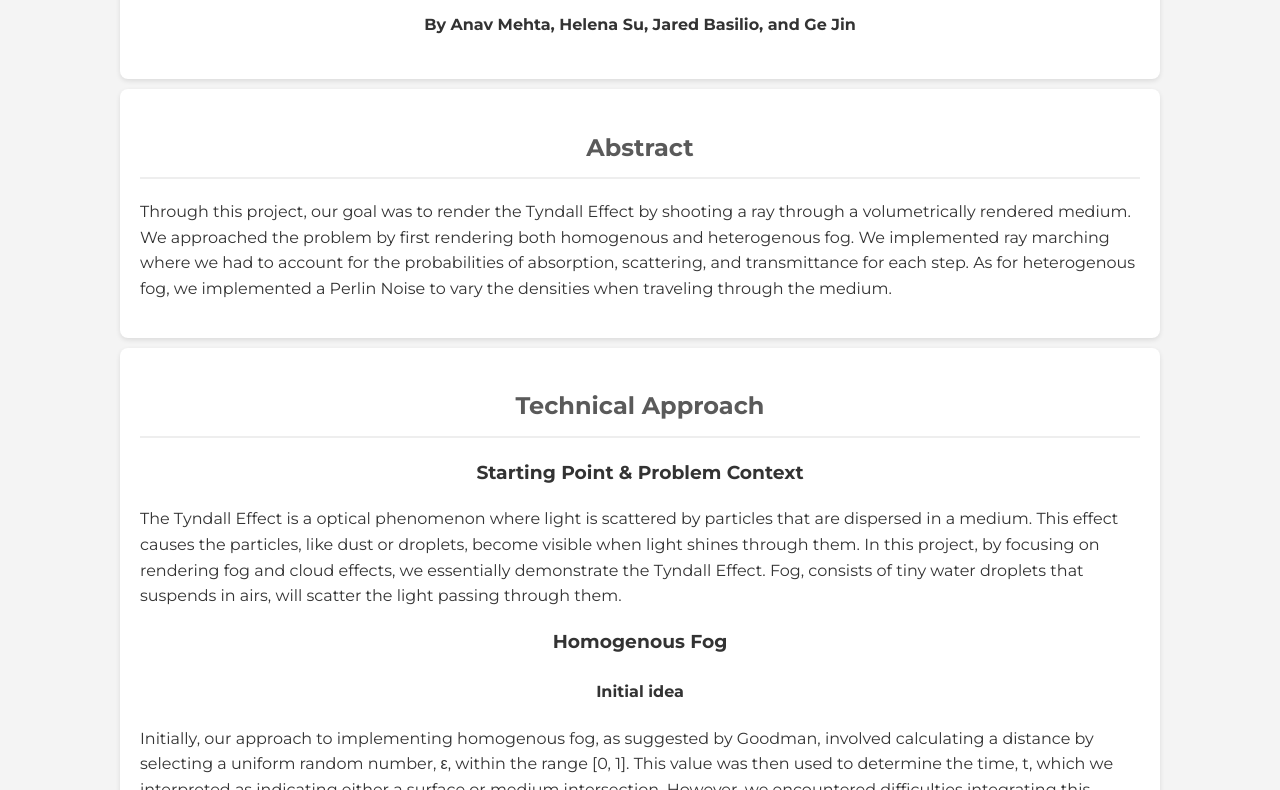
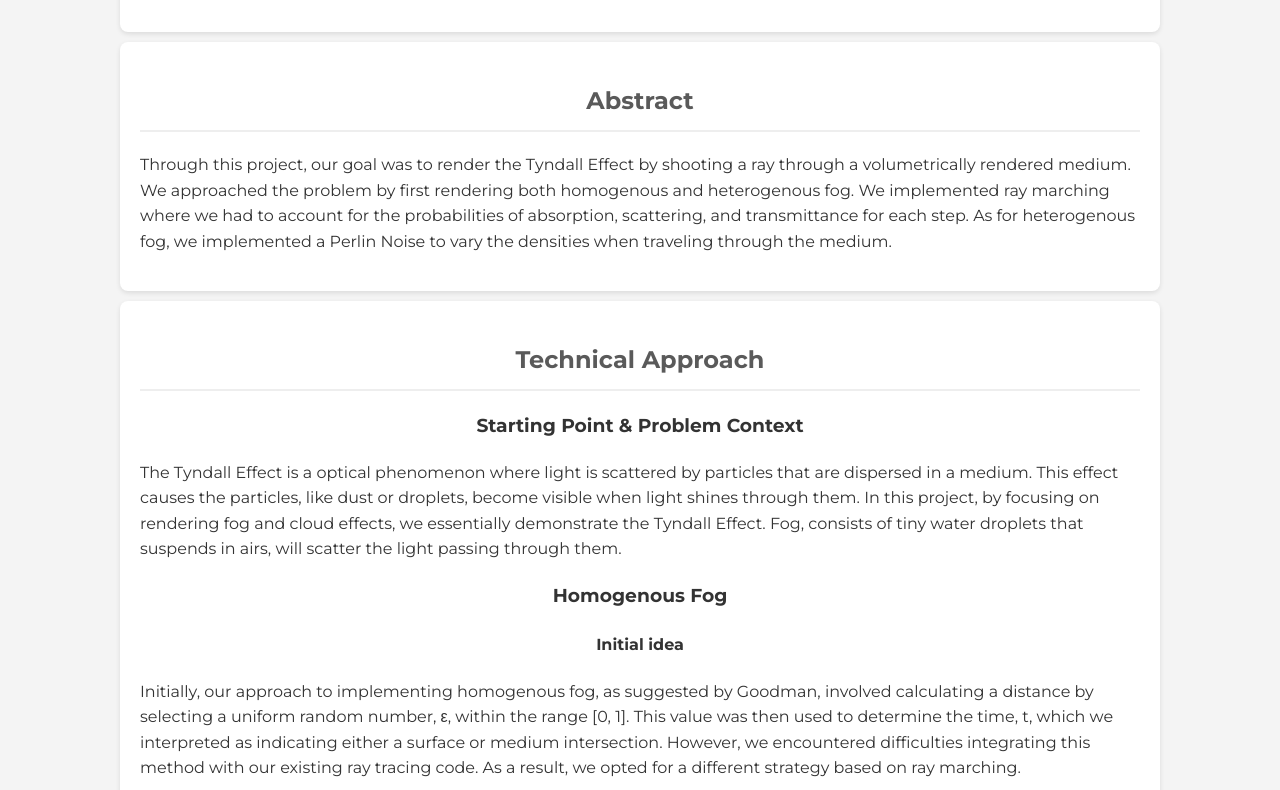
Before and after one commit to anavmehta12/tyndall-effect, a plain HTML site: page index.html in a window 1280 px wide. Shown: the part 112-902 px from the top of the page. Drawn offline with nearby package versions, Linux system fonts and the light colour scheme.

Commit message:
updated website

```diff
--- a/index.html
+++ b/index.html
@@ -18,7 +18,6 @@
     <body>
         <header>
             <h1>Tyndall Effect</h1>
-            <h4>By Anav Mehta, Helena Su, Jared Basilio, and Ge Jin</h4>
         </header>
         <section id="abstract">
             <h2>Abstract</h2>
```
